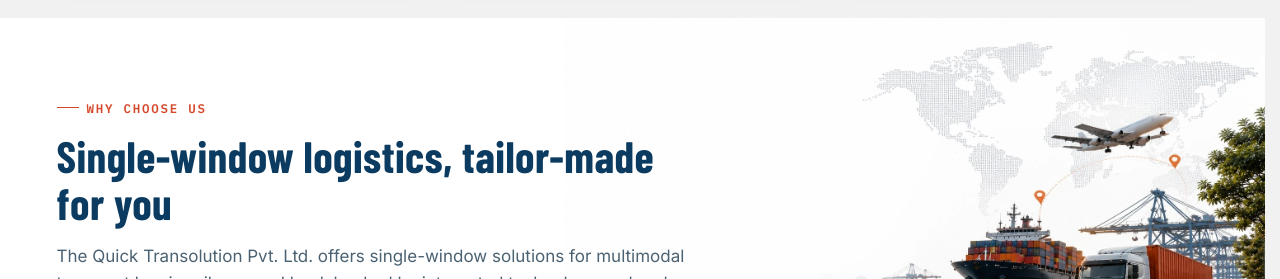
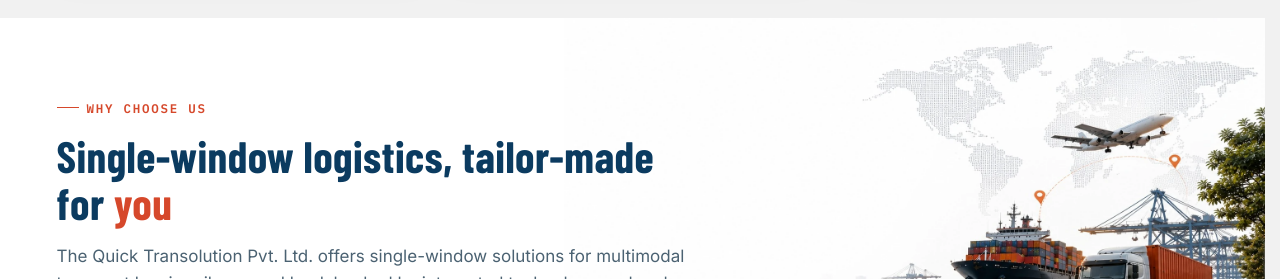
Before and after one commit to arnab-bhunia/QUICK-TRANSOLUTION, a React (Vite) app in the folder client/: page / in a window 1280 px wide. Shown: the part 1880-2159 px from the top of the page. Built offline with nearby package versions, Linux system fonts and the light colour scheme; no server answers; a web font is replaced by a local one.

Commit message:
Refactor WhyUs component layout

```diff
--- a/client/src/components/WhyUs.jsx
+++ b/client/src/components/WhyUs.jsx
@@ -23,7 +23,7 @@ export default function WhyUs() {
         <div className="container">
           <div className={`section-head ${visible ? "is-in" : ""}`}>
             <span className="eyebrow">Why Choose Us</span>
-            <h2>Single-window logistics, tailor-made for you</h2>
+            <h2>Single-window logistics, tailor-made for <span className="header-span">you</span></h2>
             <p>
               The Quick Transolution Pvt. Ltd. offers single-window solutions for multimodal
               transport by air, rail, sea and land, backed by integrated
```
